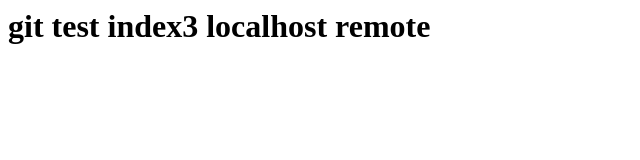
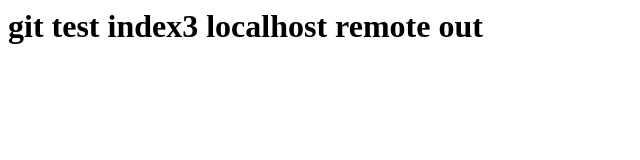
Before and after one commit to licip/milan17, a plain HTML site: page gittest/index.html in a window 1280 px wide. Shown: the full height of the page, 0-640 px from the left. Drawn offline with Linux system fonts and the light colour scheme.

Commit message:
Update index.html

```diff
--- a/gittest/index.html
+++ b/gittest/index.html
@@ -3,6 +3,6 @@
     <title>gittest</title>
   </head>
   <body>
-    <h1>git test index3 localhost remote</h1>
+    <h1>git test index3 localhost remote out</h1>
   </body>
 </html>
```
